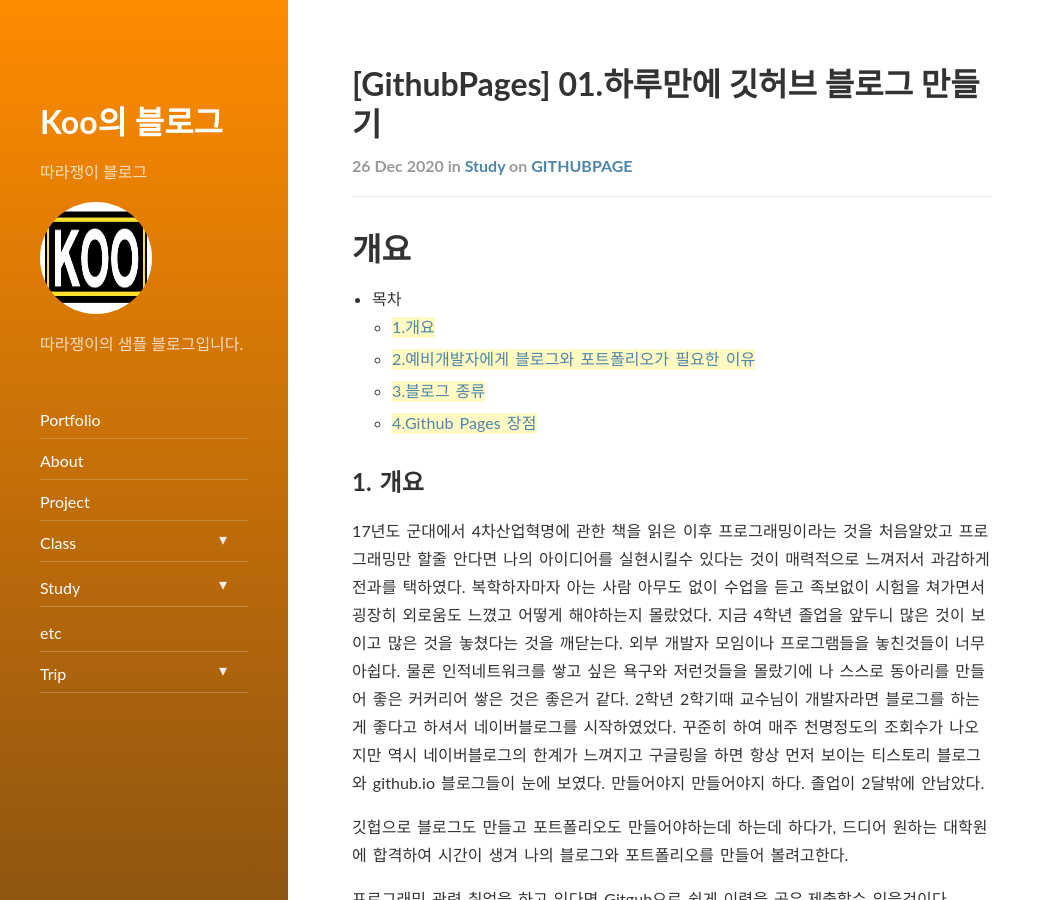
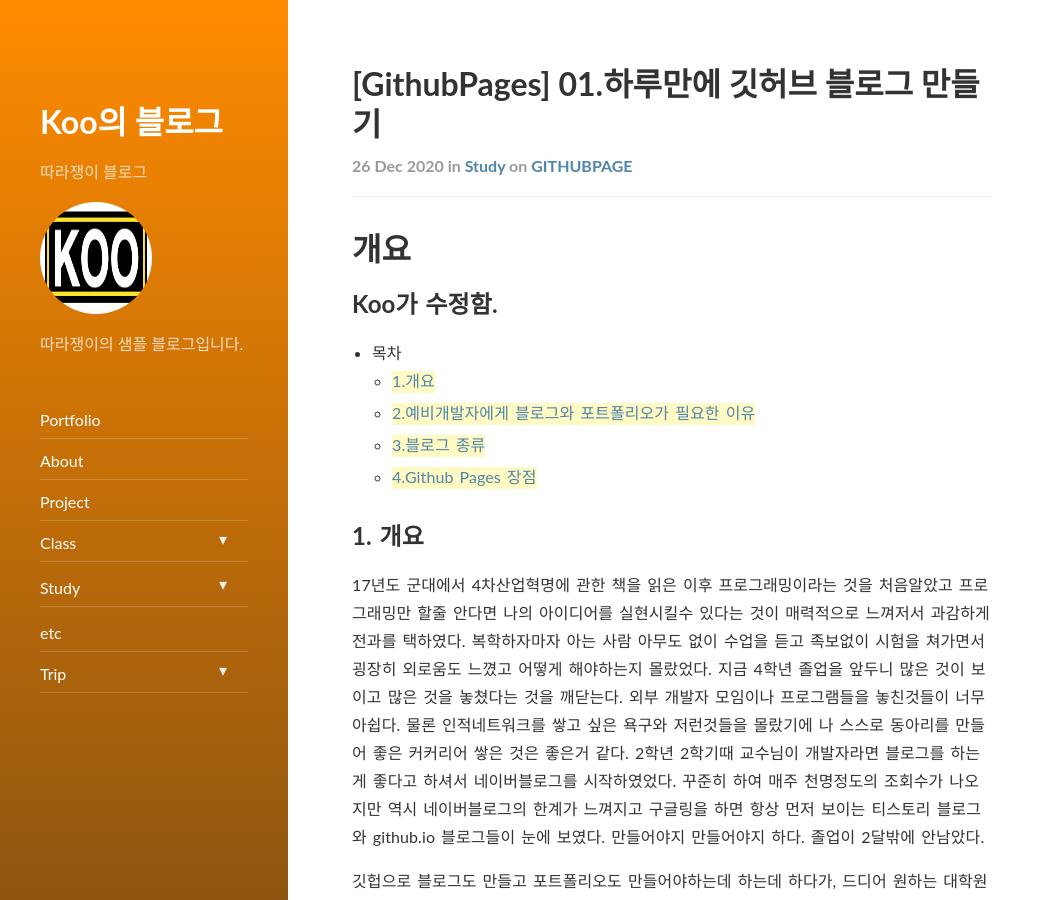
Before and after one commit to JayunKoo/JayunKoo.github.io, a Jekyll site: the page built from _posts/study/2020-12-26-making-blog01.md, in a window 1280 px wide and 900 px high. Shown: the whole window, without its empty margins (0-1052 px from the left). Built offline with Jekyll 4.4.1, drawn with Linux system fonts in a browser that asks for light colours; nearby versions of some CDN libraries.

Commit message:
Update 2020-12-26-making-blog01.md

```diff
--- a/_posts/study/2020-12-26-making-blog01.md
+++ b/_posts/study/2020-12-26-making-blog01.md
@@ -1,17 +1,20 @@
 ---
 layout: post
-title:  "[GithubPages] 01.하루만에 깃허브 블로그 만들기"
-subtitle:   "개요"
-date: 2020-12-26 11:45:51 +0900
+title: '[GithubPages] 01.하루만에 깃허브 블로그 만들기'
+subtitle: 개요
+date: '2020-12-26 11:45:51 +0900'
 categories: study
 tags: githubpage
 comments: true
 related_posts:
-    - category/_posts/study/2020-12-26-making-blog-02.md
-    - category/_posts/study/2020-12-26-making-blog-03.md
+  - category/_posts/study/2020-12-26-making-blog-02.md
+  - category/_posts/study/2020-12-26-making-blog-03.md
+published: true
 ---
 
 # 개요
+
+## Koo가 수정함.
 
 - 목차
     - [1.개요](#개요)
```
